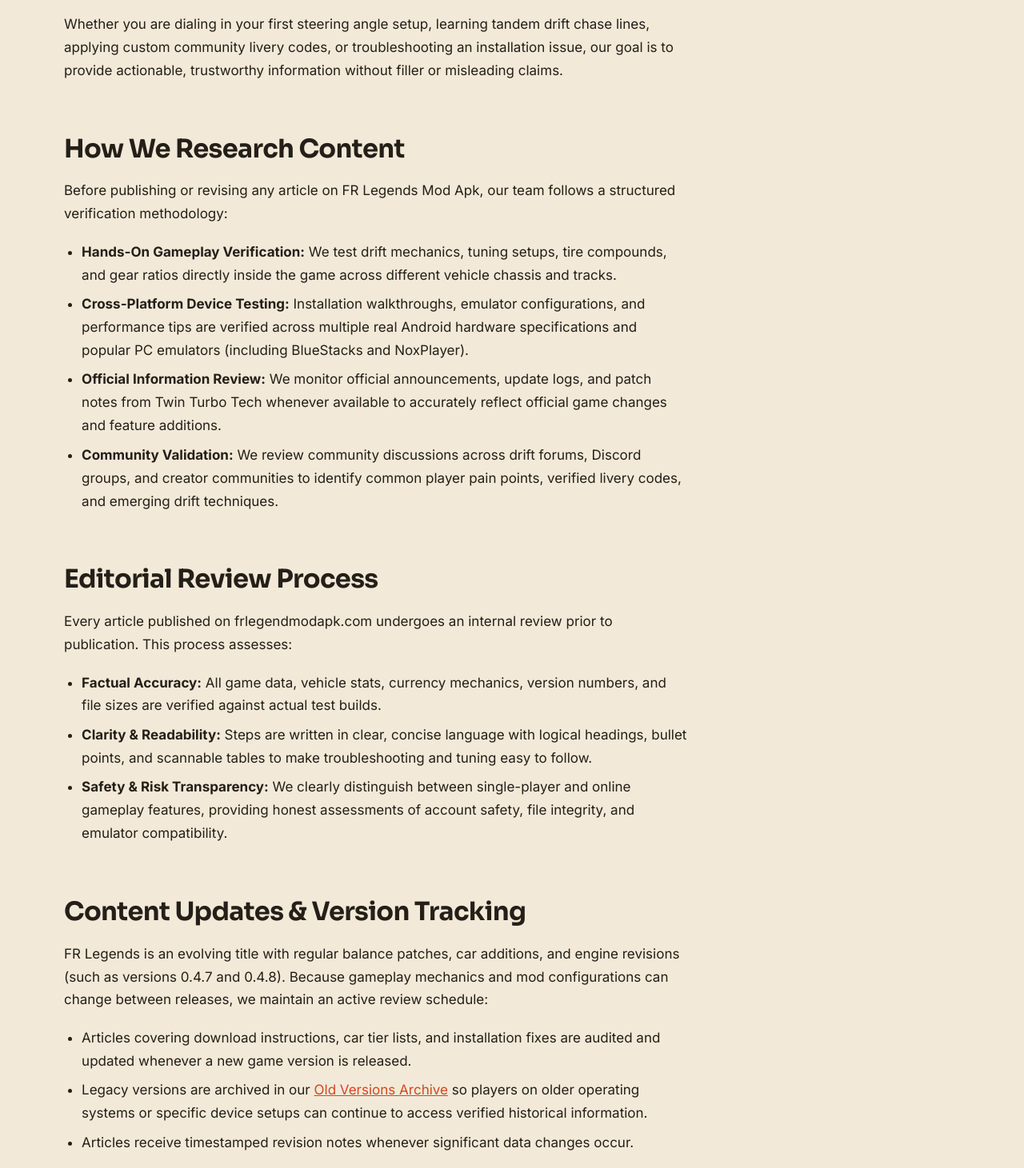
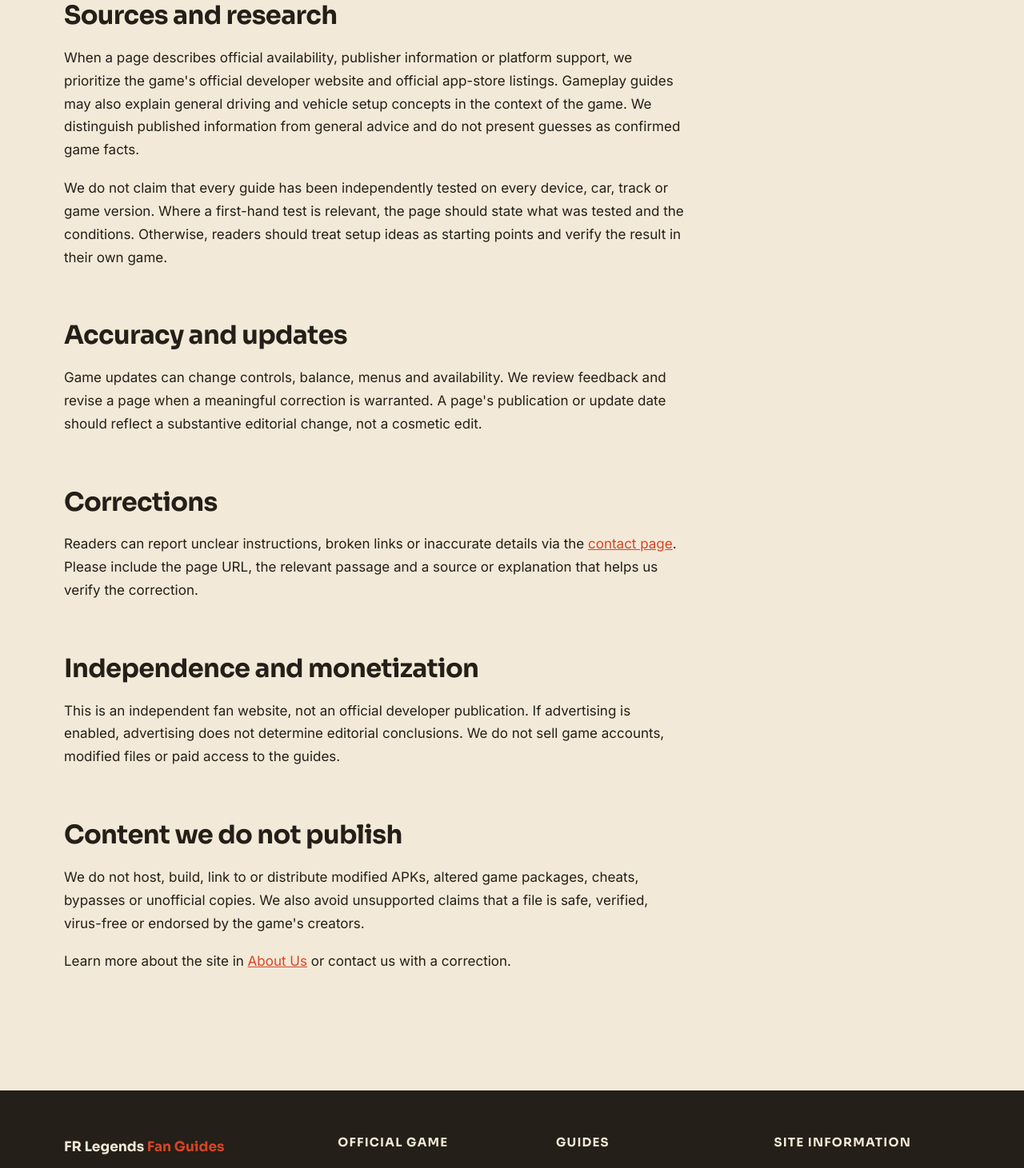
Before and after one commit to blog-id/frlegendsapk-nextjs, a Next.js app: page /editorial-policy in a window 1280 px wide. Shown: the part 690-2151 px from the top of the page at 80% size. Built offline with nearby package versions, Linux system fonts and the light colour scheme.

Commit message:
Align app/editorial-policy/page.tsx with independent fan-guide policy

```diff
--- a/app/editorial-policy/page.tsx
+++ b/app/editorial-policy/page.tsx
@@ -4,191 +4,27 @@ import LegalPage from "@/components/LegalPage";
 import { legalMetadata } from "@/lib/pages-meta";
 
 export const metadata: Metadata = legalMetadata("editorial-policy");
-
-const LEDE =
-  "FR Legends Mod Apk is an independent fan-operated website dedicated to publishing accurate, practical, and easy-to-understand resources for the global FR Legends community. This Editorial Policy explains how our content is researched, created, reviewed, updated, and corrected to maintain quality, transparency, and reliability.";
+const LEDE = "The standards used to plan, write, review and correct the site's independent FR Legends guides.";
 
 export default function EditorialPolicyPage() {
   return (
-    <LegalPage
-      slug="editorial-policy"
-      lede={LEDE}
-      metaLine="Last updated: <strong>September 10, 2026</strong>"
-    >
-      <section className="section">
-        <div className="container">
-          <div className="prose">
-            <h2>Our Mission</h2>
-            <p>
-              Our mission is to publish clear, helpful, and reliable guides,
-              tutorials, game news, tuning analyses, and educational resources
-              that help FR Legends players of all skill levels better understand
-              the game and enjoy a superior gameplay experience.
-            </p>
-            <p>
-              Whether you are dialing in your first steering angle setup,
-              learning tandem drift chase lines, applying custom community
-              livery codes, or troubleshooting an installation issue, our goal is
-              to provide actionable, trustworthy information without filler or
-              misleading claims.
-            </p>
-
-            <h2>How We Research Content</h2>
-            <p>
-              Before publishing or revising any article on FR Legends Mod Apk,
-              our team follows a structured verification methodology:
-            </p>
-            <ul>
-              <li>
-                <strong>Hands-On Gameplay Verification:</strong> We test drift
-                mechanics, tuning setups, tire compounds, and gear ratios
-                directly inside the game across different vehicle chassis and
-                tracks.
-              </li>
-              <li>
-                <strong>Cross-Platform Device Testing:</strong> Installation
-                walkthroughs, emulator configurations, and performance tips are
-                verified across multiple real Android hardware specifications and
-                popular PC emulators (including BlueStacks and NoxPlayer).
-              </li>
-              <li>
-                <strong>Official Information Review:</strong> We monitor
-                official announcements, update logs, and patch notes from Twin
-                Turbo Tech whenever available to accurately reflect official
-                game changes and feature additions.
-              </li>
-              <li>
-                <strong>Community Validation:</strong> We review community
-                discussions across drift forums, Discord groups, and creator
-                communities to identify common player pain points, verified
-                livery codes, and emerging drift techniques.
-              </li>
-            </ul>
-
-            <h2>Editorial Review Process</h2>
-            <p>
-              Every article published on frlegendmodapk.com undergoes an internal
-              review prior to publication. This process assesses:
-            </p>
-            <ul>
-              <li>
-                <strong>Factual Accuracy:</strong> All game data, vehicle stats,
-                currency mechanics, version numbers, and file sizes are verified
-                against actual test builds.
-              </li>
-              <li>
-                <strong>Clarity &amp; Readability:</strong> Steps are written in
-                clear, concise language with logical headings, bullet points, and
-                scannable tables to make troubleshooting and tuning easy to follow.
-              </li>
-              <li>
-                <strong>Safety &amp; Risk Transparency:</strong> We clearly
-                distinguish between single-player and online gameplay features,
-                providing honest assessments of account safety, file integrity,
-                and emulator compatibility.
-              </li>
-            </ul>
-
-            <h2>Content Updates &amp; Version Tracking</h2>
-            <p>
-              FR Legends is an evolving title with regular balance patches, car
-              additions, and engine revisions (such as versions 0.4.7 and 0.4.8).
-              Because gameplay mechanics and mod configurations can change between
-              releases, we maintain an active review schedule:
-            </p>
-            <ul>
-              <li>
-                Articles covering download instructions, car tier lists, and
-                installation fixes are audited and updated whenever a new game
-                version is released.
-              </li>
-              <li>
-                Legacy versions are archived in our{" "}
-                <Link href="/fr-legends-mod-apk-old-versions/">
-                  Old Versions Archive
-                </Link>{" "}
-                so players on older operating systems or specific device setups
-                can continue to access verified historical information.
-              </li>
-              <li>
-                Articles receive timestamped revision notes whenever significant
-                data changes occur.
-              </li>
-            </ul>
-
-            <h2>Corrections &amp; Retractions Policy</h2>
-            <p>
-              We are committed to swift and transparent corrections. If we discover
-              an error—or if an in-game update changes a previously published
-              mechanic—we take the following steps:
-            </p>
-            <ul>
-              <li>
-                <strong>Prompt Remediation:</strong> Inaccurate or outdated
-                statements are corrected as soon as they are identified and
-                verified.
-              </li>
-              <li>
-                <strong>Clarity over Deletion:</strong> Where helpful for context,
-                we explain what changed rather than quietly erasing historical
-                guidance, particularly regarding version-specific tuning bugs or
-                livery layer limits.
-              </li>
-              <li>
-                <strong>Community Reporting:</strong> Readers are warmly encouraged
-                to flag discrepancies, broken links, or changed game parameters via
-                our <Link href="/contact-us/">Contact Us</Link> page. Every report
-                is investigated by our team.
-              </li>
-            </ul>
-
-            <h2>Editorial Independence</h2>
-            <p>
-              FR Legends Mod Apk is an independent, fan-operated website. We are
-              not affiliated with, endorsed by, sponsored by, or associated with
-              Twin Turbo Tech, the official developers of FR Legends, or any
-              related commercial entity.
-            </p>
-            <p>
-              Our editorial choices, tuning recommendations, guide conclusions,
-              and car rankings are made solely by our editorial team based on
-              objective gameplay experience. We do not accept paid reviews,
-              sponsored ratings, or external influence from third-party advertisers.
-            </p>
-
-            <h2>Content Quality &amp; Originality Standards</h2>
-            <p>
-              We believe the FR Legends community deserves thoughtful, original,
-              and well-structured resources. We do not publish automated,
-              untested, or low-effort content. Every guide is written from the
-              perspective of active players who understand countersteering,
-              throttle modulation, weight transfer, and livery design.
-            </p>
-
-            <h2>Community Feedback &amp; Collaboration</h2>
-            <p>
-              Player feedback is vital to maintaining the standard of this site.
-              If you have found a better gear ratio, discovered an unlisted livery
-              layer trick, or noticed that a recent patch altered handling on a
-              specific track, we want to hear from you.
-            </p>
-            <p>
-              You can reach our editorial team through our{" "}
-              <Link href="/contact-us/">Contact Us</Link> form or consult our{" "}
-              <Link href="/about-us/">About Us</Link> page to learn more about our
-              background and values.
-            </p>
-
-            <h2>Our Ongoing Commitment</h2>
-            <p>
-              FR Legends Mod Apk is committed to maintaining an accurate,
-              transparent, and rigorously maintained knowledge base for drift-racing
-              fans worldwide. We will continue to test, document, and share the best
-              insights this game has to offer with integrity and passion.
-            </p>
-          </div>
-        </div>
-      </section>
+    <LegalPage slug="editorial-policy" lede={LEDE} metaLine="Last updated: <strong>November 23, 2026</strong>">
+      <section className="section"><div className="container"><div className="prose">
+        <h2>Editorial purpose</h2>
+        <p>The purpose of this site is to help readers understand FR Legends gameplay and customization through clear, practical explanations. We aim to answer a specific question on each page rather than repeat promotional claims or publish pages solely to target search phrases.</p>
+        <h2>Sources and research</h2>
+        <p>When a page describes official availability, publisher information or platform support, we prioritize the game's official developer website and official app-store listings. Gameplay guides may also explain general driving and vehicle setup concepts in the context of the game. We distinguish published information from general advice and do not present guesses as confirmed game facts.</p>
+        <p>We do not claim that every guide has been independently tested on every device, car, track or game version. Where a first-hand test is relevant, the page should state what was tested and the conditions. Otherwise, readers should treat setup ideas as starting points and verify the result in their own game.</p>
+        <h2>Accuracy and updates</h2>
+        <p>Game updates can change controls, balance, menus and availability. We review feedback and revise a page when a meaningful correction is warranted. A page's publication or update date should reflect a substantive editorial change, not a cosmetic edit.</p>
+        <h2>Corrections</h2>
+        <p>Readers can report unclear instructions, broken links or inaccurate details via the <Link href="/contact-us/">contact page</Link>. Please include the page URL, the relevant passage and a source or explanation that helps us verify the correction.</p>
+        <h2>Independence and monetization</h2>
+        <p>This is an independent fan website, not an official developer publication. If advertising is enabled, advertising does not determine editorial conclusions. We do not sell game accounts, modified files or paid access to the guides.</p>
+        <h2>Content we do not publish</h2>
+        <p>We do not host, build, link to or distribute modified APKs, altered game packages, cheats, bypasses or unofficial copies. We also avoid unsupported claims that a file is safe, verified, virus-free or endorsed by the game's creators.</p>
+        <p>Learn more about the site in <Link href="/about-us/">About Us</Link> or contact us with a correction.</p>
+      </div></div></section>
     </LegalPage>
   );
 }
```
